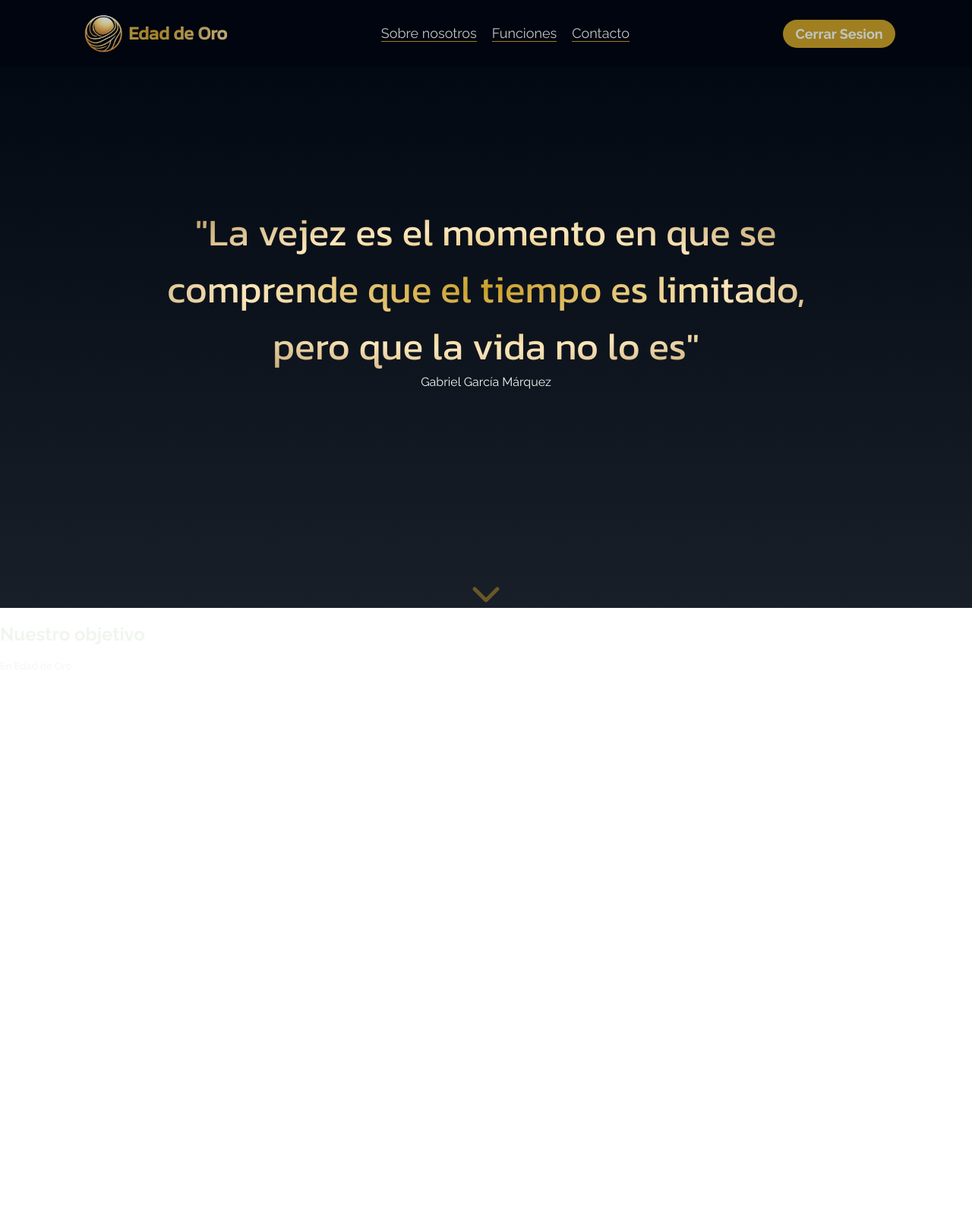
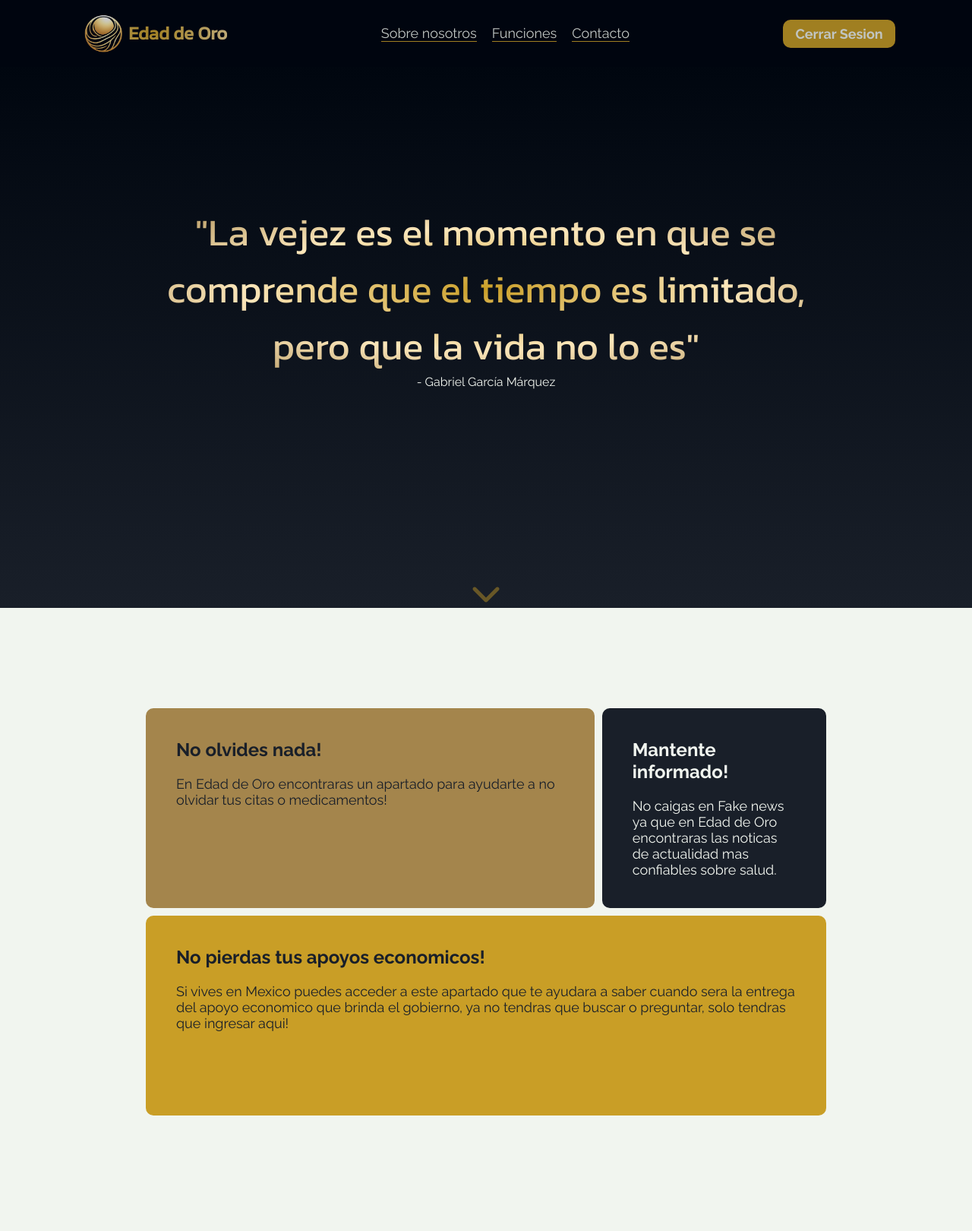
Before and after one commit to TimmyElTaco/CS50-final-project, a Flask app: page / in a window 1280 px wide. Shown: the whole page at 76% size. After the commit the page ends 1468 px from the top, so only its background shows below. Run offline with Flask 3, Linux system fonts and the light colour scheme; a user stored in the database is signed in; some libraries are stand-ins or nearby versions.

Commit message:
Create the about section; Modify some styles

```diff
--- a/static/styles.css
+++ b/static/styles.css
@@ -15,6 +15,10 @@ body {
     margin: 0;
     font-family: Raleway, 'Montserrat', 'Kanit';
     color: var(--text);
+}
+
+h1, h2, h3 {
+    margin: 0;
 }
 
 a {
@@ -82,13 +86,13 @@ a {
     color: var(--accent-color);
 }
 
-#register-button {
+#logout {
     background-color: var(--color);
     padding: 8px 16px 8px 16px;
-    border-radius: 20px;
+    border-radius: 10px;
 }
 
-#register-button:hover {
+#logout:hover {
     color: var(--text);
     background-color: var(--accent-color);
 }
@@ -112,15 +116,14 @@ p {
 
 section {
     height: 100vh;
-}
-
-#container-sentence {
-    height: 100vh;
-    background: linear-gradient(var(--background), var(--background-light));
     display: flex;
     flex-direction: column;
     justify-content: center;
     align-items: center;
+}
+
+#container-sentence {
+    background: linear-gradient(var(--background) 10%, var(--background-light));
 }
 
 #sentence {
@@ -148,23 +151,69 @@ section {
     transform: rotate(180deg);
 }
 
+/* About us style */
+
+#container-about {
+    background-color: var(--text);
+    color: var(--background-light);
+}
+
+#grid-container {
+    display: grid;
+    grid-template-columns: 2fr 1fr;
+    grid-template-rows: repeat(2, 1fr);
+    grid-gap: 10px;
+    width: 70%;
+}
+
+.about-sections {
+    background-color: var(--color);
+    padding: 40px;
+    height: auto;
+    border-radius: 10px;
+}
+
+.about-sections p {
+    font-size: 18px;
+}
+
+#recordatorio {
+    grid-column: 1;
+    grid-row: 1;
+    background-color: var(--accent-color);
+}
+
+#news {
+    grid-column: 2;
+    grid-row: 1;
+    background-color: var(--background-light);
+    color: var(--text);
+}
+
+#calendar {
+    grid-column: 1/3;
+    grid-row: 2;
+}
+
 /* Login styles */
 
 #body-login {
     height: 100vh;
-    background: linear-gradient(var(--background), var(--background-light));
+    background: linear-gradient(var(--background) 10%, var(--background-light));
 }
 
 #container-info-login {
     display: flex;
+    position: relative;
     flex-direction: row;
     justify-content: center;
     align-items: center;
     width: 65vw;
     height: 80vh;
     background-color: var(--background-light);
+    border-radius: 5px;
+    top: 15%;
     margin: auto;
-    border-radius: 5px;
 }
 
 .login {
@@ -221,6 +270,10 @@ section {
     color: rgba(0, 0, 0, 0.7);
 }
 
+.login-titles {
+    margin: 20px 0px;
+}
+
 h2 ~ .line {
     width: 100%;
     background-color: var(--background);
@@ -231,7 +284,7 @@ h2 ~ .line {
 button[type="submit"] {
     background-color: var(--color);
     border: 0;
-    border-radius: 14px;
+    border-radius: 10px;
     padding: 10px 4px;
     font-family: Raleway, 'Montserrat', 'Kanit';
     font-weight: 700;
@@ -276,7 +329,7 @@ div p a {
     text-align: left;
 }
 
-#strong-gradient {
+.strong-gradient {
     background: radial-gradient(var(--color), #FBE6BA);
     -webkit-text-fill-color: transparent;
     -webkit-background-clip: text;
--- a/templates/index.html
+++ b/templates/index.html
@@ -9,14 +9,34 @@
         <section id="container-sentence">
             <div id="sentence">
                 <p>"La vejez es el momento en que se comprende que el tiempo es limitado, pero que la vida no lo es"</p>
-                <span>Gabriel García Márquez</span>
+                <span>- Gabriel García Márquez</span>
             </div>
             <div><i class="fa-solid fa-chevron-up fa-fade" style="color: #c99e26;"></i></div>
         </section>
-        <section id="sobre-nosotros">
-            <div id="container-sobre-nosotros">
-                <h2>Nuestro objetivo</h2>
-                <p>En <span #strong-gradient>Edad de Oro</span></p>
+        <section id="container-about">
+            <div id="grid-container">
+                <div class="about-sections" id="recordatorio">
+                    <h2>No olvides nada!</h2>
+                    <p>
+                        En Edad de Oro encontraras un apartado para ayudarte a
+                        no olvidar tus citas o medicamentos!
+                    </p>
+                </div>
+                <div class="about-sections" id="news">
+                    <h2>Mantente informado!</h2>
+                    <p>
+                        No caigas en Fake news ya que en Edad de Oro encontraras las
+                        noticas de actualidad mas confiables sobre salud.
+                    </p>
+                </div>
+                <div class="about-sections" id="calendar">
+                    <h2>No pierdas tus apoyos economicos!</h2>
+                    <p>
+                        Si vives en Mexico puedes acceder a este apartado que te ayudara
+                        a saber cuando sera la entrega del apoyo economico que brinda el gobierno, ya no tendras que
+                        buscar o preguntar, solo tendras que ingresar aqui!
+                    </p>
+                </div>
             </div>
         </section>
     </main>
--- a/templates/layout-form.html
+++ b/templates/layout-form.html
@@ -20,13 +20,12 @@
             <span>Edad de Oro</span>
         </div>
     </nav>
-    <div id="container-sentence">
         <div id="container-info-login">
             <div class="login" id="info-login">
                 <div id="container-info">
-                    <h2>¿Por qué unirte?</h2>
+                    <h2 class="login-titles">¿Por qué unirte?</h2>
                     <p>
-                        En <span id="strong-gradient">Edad de Oro</span>, estamos comprometidos a brindar apoyo y asistencia a nuestros queridos ancianos.
+                        En <span class="strong-gradient">Edad de Oro</span>, estamos comprometidos a brindar apoyo y asistencia a nuestros queridos ancianos.
                         Nuestra misión es facilitar este proceso, ofreciendo:
                     </p>
                     <p>
@@ -44,6 +43,5 @@
                 {% block form %}{% endblock %}
             </div>
         </div>
-    </div>
 </body>
 </html>
--- a/templates/layout.html
+++ b/templates/layout.html
@@ -24,7 +24,7 @@
             <div id="redirection">
                 <ul class="links-header">
                     <div>
-                        <li><a class="link" href="#sobre-nosotros">Sobre nosotros</a></li>
+                        <li><a class="link" href="#about">Sobre nosotros</a></li>
                         <div class="line"></div>
                     </div>
                     <div>
@@ -39,7 +39,7 @@
             </div>
             <div>
                 <ul class="links-header">
-                    <li><a class="link" id="register-button" href="/logout">Cerrar Sesion</a></li>
+                    <li><a class="link" id="logout" href="/logout">Cerrar Sesion</a></li>
                 </ul>
             </div>
         </nav>
--- a/templates/login.html
+++ b/templates/login.html
@@ -7,7 +7,7 @@
 {% block form %}
     <div id="container-login">
         <div>
-            <h2>Inicia sesion</h2>
+            <h2 class="login-titles">Inicia sesion</h2>
             <div class="line"></div>
             <span style="color: rgb(189, 0, 0);">{{ error }}</span>
         </div>
```
Also changed, not shown: 1 other file.
